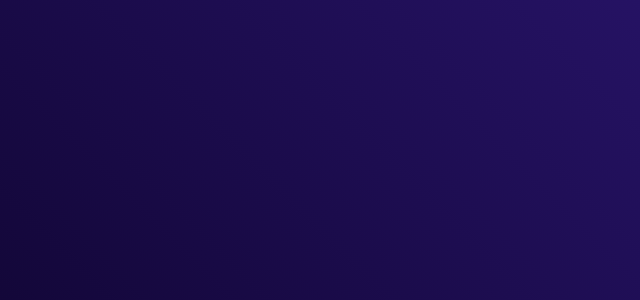
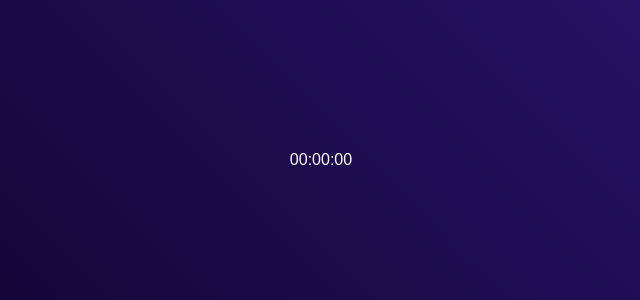
Before and after one commit to Dabeey/Digital-App-Using-Javascript, a plain HTML site: page index.html in a window 1280 px wide. Shown: the part 240-540 px from the top of the page, 319-959 px from the left. Drawn offline with Linux system fonts and the light colour scheme.

Commit message:
Add clock structure and styling to hero section

```diff
--- a/index.html
+++ b/index.html
@@ -7,6 +7,12 @@
     <link rel="stylesheet" href="style.css">
 </head>
 <body>
-    <div class="hero"></div>
+    <div class="hero">
+        <div class="container">
+            <div class="clock">
+                00:00:00
+            </div>
+        </div>
+    </div>
 </body>
 </html>
--- a/style.css
+++ b/style.css
@@ -12,3 +12,30 @@
     color: #fff;
     position: relative;
 }
+
+.container{
+    width:800px;
+    height: 180px;
+    position: absolute;
+    top: 50%;
+    left: 50%;
+    transform: translate(-50%, -50%);
+}
+
+.clock{
+    width: 100%;
+    height: 100%;
+    display: flex;
+    justify-content: center;
+    align-items: center;
+    background: rgba(235, 0 , 255. 0.11);
+    border-radius: 10px;
+}
+
+.container::before{
+    content: '';
+    width: 180px;
+    height: 180px;
+    position: absolute;
+    background: #f;
+}
```
